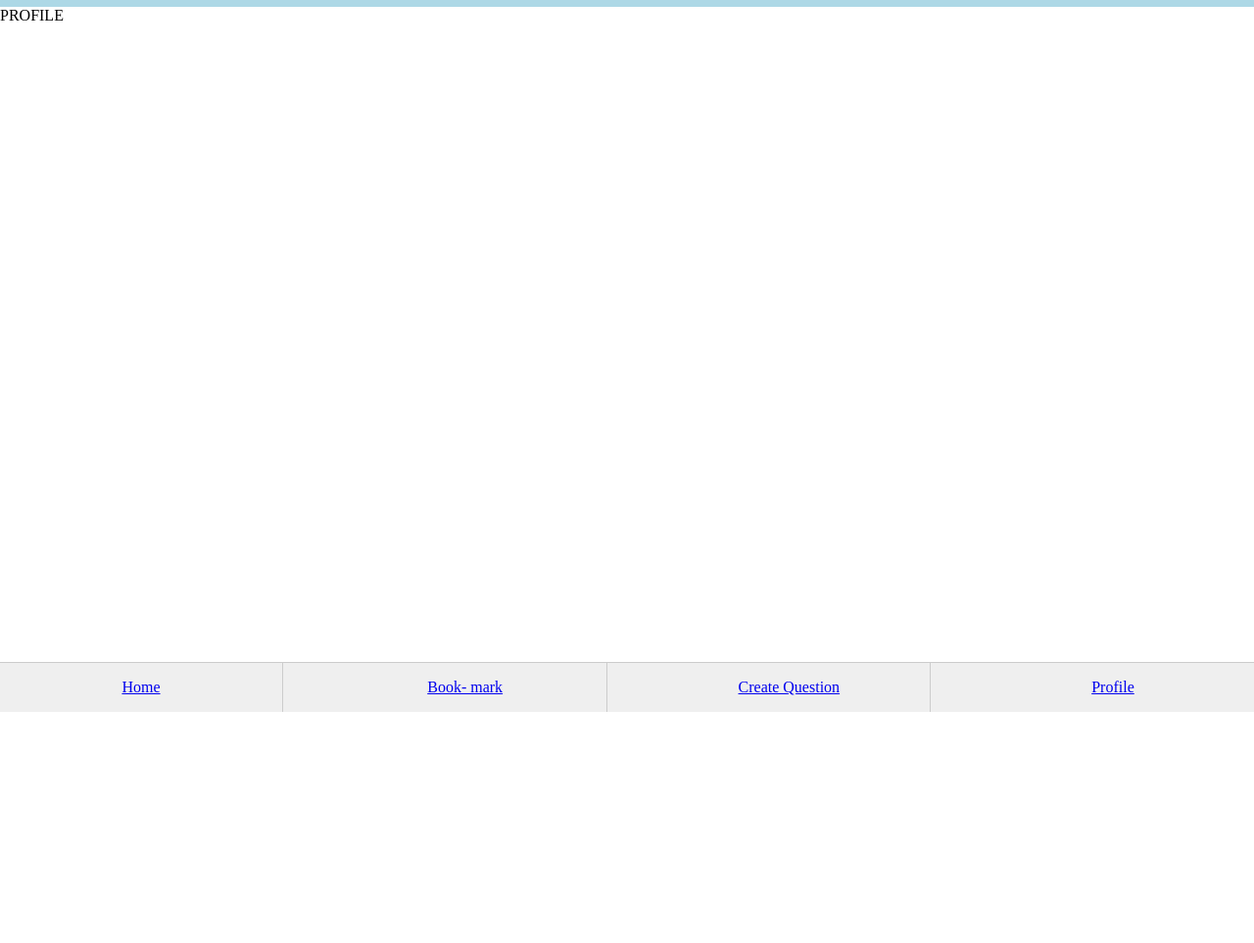
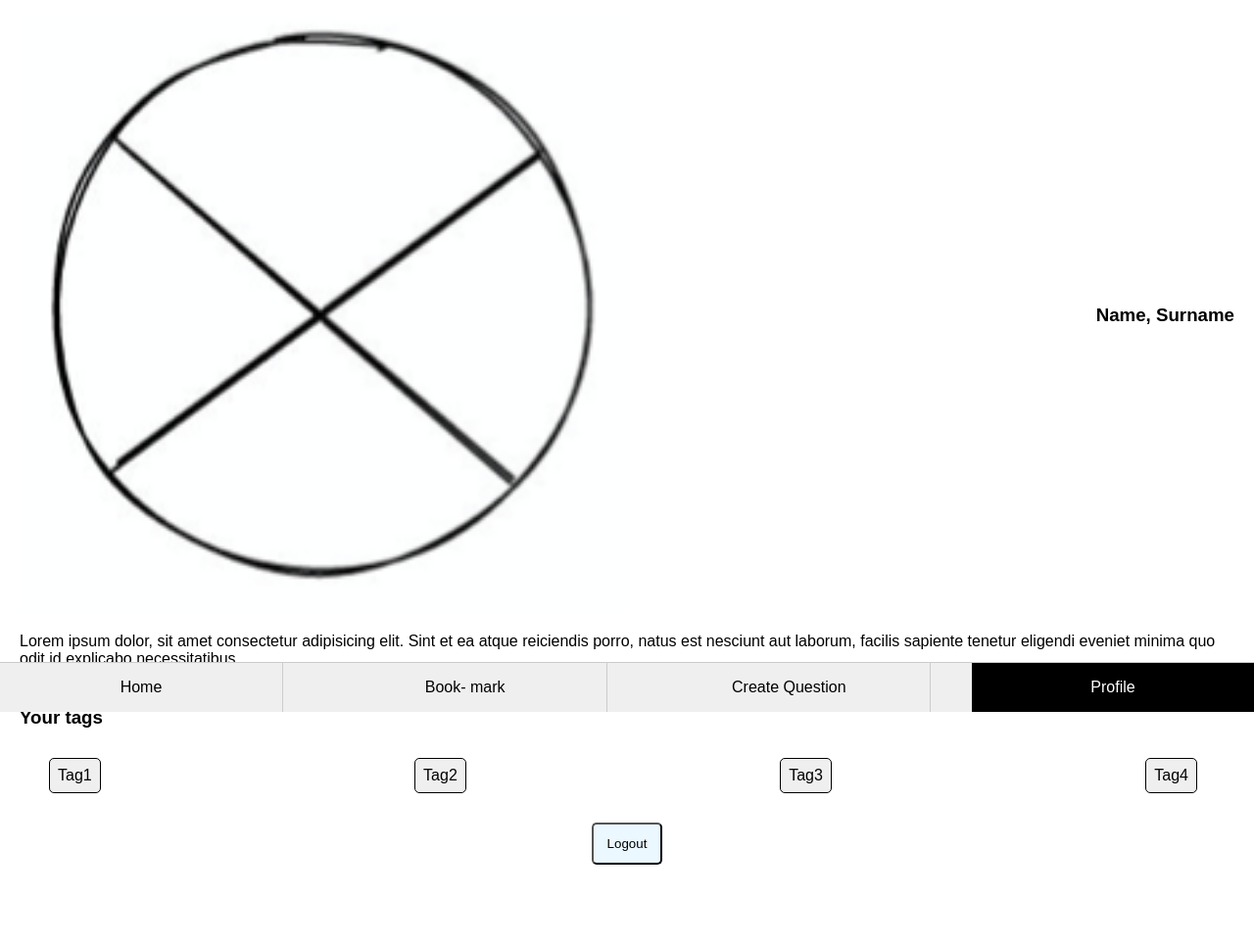
Before and after one commit to annikavennemann/quizzApp, a website built with Parcel: page quiz-app/profile.html in a window 1280 px wide. Shown: the part 73-1036 px from the top of the page at 98% size. Before the commit the page ends 800 px from the top, so only its background shows below. Built offline with nearby package versions, Linux system fonts and the light colour scheme.

Commit message:
our final quizz app

```diff
--- /dev/null
+++ b/quiz-app/css/components/createQuestion.css
@@ -0,0 +1,26 @@
+.createQuestion__block {
+    display: flex;
+    flex-direction: column;
+    justify-content: center;
+    margin: 10px 30px;
+}
+
+.text {
+    align-content: center;
+    margin-bottom: 10px;
+}
+
+.createQuestion__label {
+    margin-bottom: 10px;
+}
+
+.createQuestion__tag {
+    margin-top: 20px;
+    margin-bottom: 10px;
+}
+
+.createQuestion__submit {
+    margin: 20px 90px;
+    padding: 12px;
+    background-color: rgba(235, 248, 255);
+}
--- a/quiz-app/css/components/footer.css
+++ b/quiz-app/css/components/footer.css
@@ -13,15 +13,28 @@
     display: flex;
     flex-direction: row;
     justify-content: space-between;
+    align-items: center;
 }
 
 footer li {
+    display: block;
     padding: 1em 1em;
     width: 20%;
     text-align: center;
     border-right: 1px solid #ccc;
 }
 
+.footer__menu {
+    color: black;
+    text-decoration: none;
+}
+
+.footer__menu--selected {
+    background-color: black;
+    color: white;
+    text-decoration: none;
+}
+
 footer li:last-child {
     border-right: none;
 }
--- a/quiz-app/css/components/global.css
+++ b/quiz-app/css/components/global.css
@@ -1,4 +1,9 @@
 html, body {
     padding: 0;
     margin: 0;
+    font-family: sans-serif;
 }
+
+h1 {
+    margin: 0;
+}
--- a/quiz-app/css/components/header.css
+++ b/quiz-app/css/components/header.css
@@ -2,24 +2,12 @@
 header {
     position: fixed;
     top: 0;
+    z-index: 10;
     background-color: lightblue;
-    width: 100%
-}
-
-.headline__box {
-    height: 30px;
     width: 100%;
-    padding: 1em;
     text-align: center;
 }
 
-.headline__page-title {
-    margin: 0;
-    padding: 0.7em 0;
-    font-size: 1.3em;
-    text-transform: uppercase;
-    text-align: center;
-    justify-content: center;
-    width: 100%;
-    box-sizing: border-box;
+header h1 {
+    margin: 0.5em;
 }
--- /dev/null
+++ b/quiz-app/css/components/profile.css
@@ -0,0 +1,49 @@
+.profile__pictureAndName {
+    display: flex;
+    justify-content: space-between;
+    margin: 0px 20px;
+    align-items: center;
+}
+
+.profile__picture{
+    width: 50%;
+    height: auto;
+}
+
+.profile__text {
+    margin: 20px 20px 40px 20px;
+}
+
+.profile__allTags {
+    margin: 0px 20px;
+}
+
+.profile__list {
+    margin: 30px;
+    padding: 0;
+    list-style: none;
+    display: flex;
+    flex-direction: row;
+    justify-content: space-between
+}
+
+.profile__tag {
+    margin-right: 0.5em;
+    padding: 0.5em 0.5em;
+    border: 1px solid #000;
+    background-color: #efefef;
+    border-radius: 5px;
+}
+
+.profile__logout--div {
+    display: flex;
+    justify-content: center;
+    align-items: center;
+
+}
+
+.profile__logout--button {
+    padding: 12px 14px;
+    background-color: rgba(235, 248, 255);
+    border-radius: 5px;
+}
--- a/quiz-app/css/components/question-card.css
+++ b/quiz-app/css/components/question-card.css
@@ -1,5 +1,6 @@
 main {
-    margin: 80px 0px;
+    margin-top: 90px;
+    margin-bottom: 80px;
 }
 
 .question-card-list {
--- a/quiz-app/css/main.css
+++ b/quiz-app/css/main.css
@@ -2,3 +2,5 @@
 @import './components/header.css';
 @import './components/footer.css';
 @import './components/question-card.css';
+@import './components/createQuestion.css';
+@import './components/profile.css';
--- a/quiz-app/profile.html
+++ b/quiz-app/profile.html
@@ -8,18 +8,36 @@
 </head>
 <body>
     <header>
-        <h1>App Title</h1>
+        <h1>YOUR PROFIL</h1>
     </header>
     <main>
-        PROFILE
+        <div class="profile__pictureAndName">
+            <img class="profile__picture" src="./images/profilepicture.png" alt="profilepicture">
+            <h3>Name, Surname</h3>
+        </div>
+
+        <p class="profile__text">Lorem ipsum dolor, sit amet consectetur adipisicing elit. Sint et ea atque reiciendis porro,
+            natus est nesciunt aut laborum, facilis sapiente tenetur eligendi eveniet minima quo odit id
+            explicabo necessitatibus.</p>
+        <nav class="profile__allTags">
+            <h3>Your tags</h3>
+            <ul class="profile__list">
+                <li class="profile__tag">Tag1</li>
+                <li class="profile__tag">Tag2</li>
+                <li class="profile__tag">Tag3</li>
+                <li class="profile__tag">Tag4</li>
+            </ul>
+        </nav>
+        <div class="profile__logout--div"><input class="profile__logout--button" type="submit" value="Logout" /></div>
+
     </main>
     <footer>
         <nav>
             <ul>
-                <li><a href="index.html">Home</a></li>
-                <li><a href="bookmarks.html">Book- mark</a></li>
-                <li><a href="createQuestion.html">Create Question</a></li>
-                <li><a href="profile.html">Profile</a></li>
+                <li><a class="footer__menu" href="index.html">Home</a></li>
+                <li><a class="footer__menu" href="bookmarks.html">Book- mark</a></li>
+                <li><a class="footer__menu" href="createQuestion.html">Create Question</a></li>
+                <li class="footer__menu--selected"><a class="footer__menu--selected" href="profile.html">Profile</a></li>
             </ul>
         </nav>
     </footer>
```
Also changed, not shown: quiz-app/bookmarks.html (+6 -5 lines), quiz-app/createQuestion.html (+16 -6 lines), quiz-app/index.html (+5 -4 lines), quiz-app/images/profilepicture.png (added), 2 other files.
